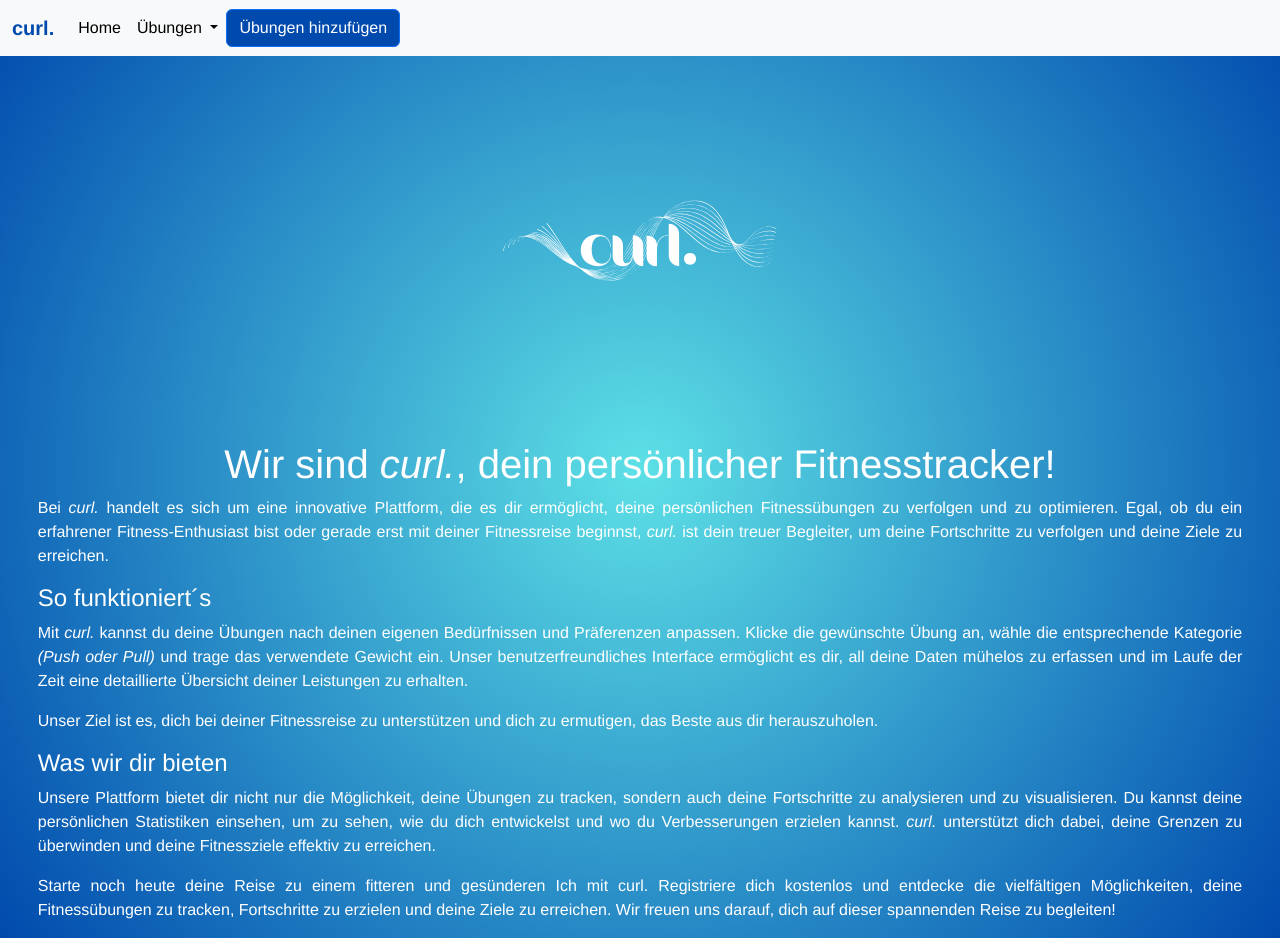
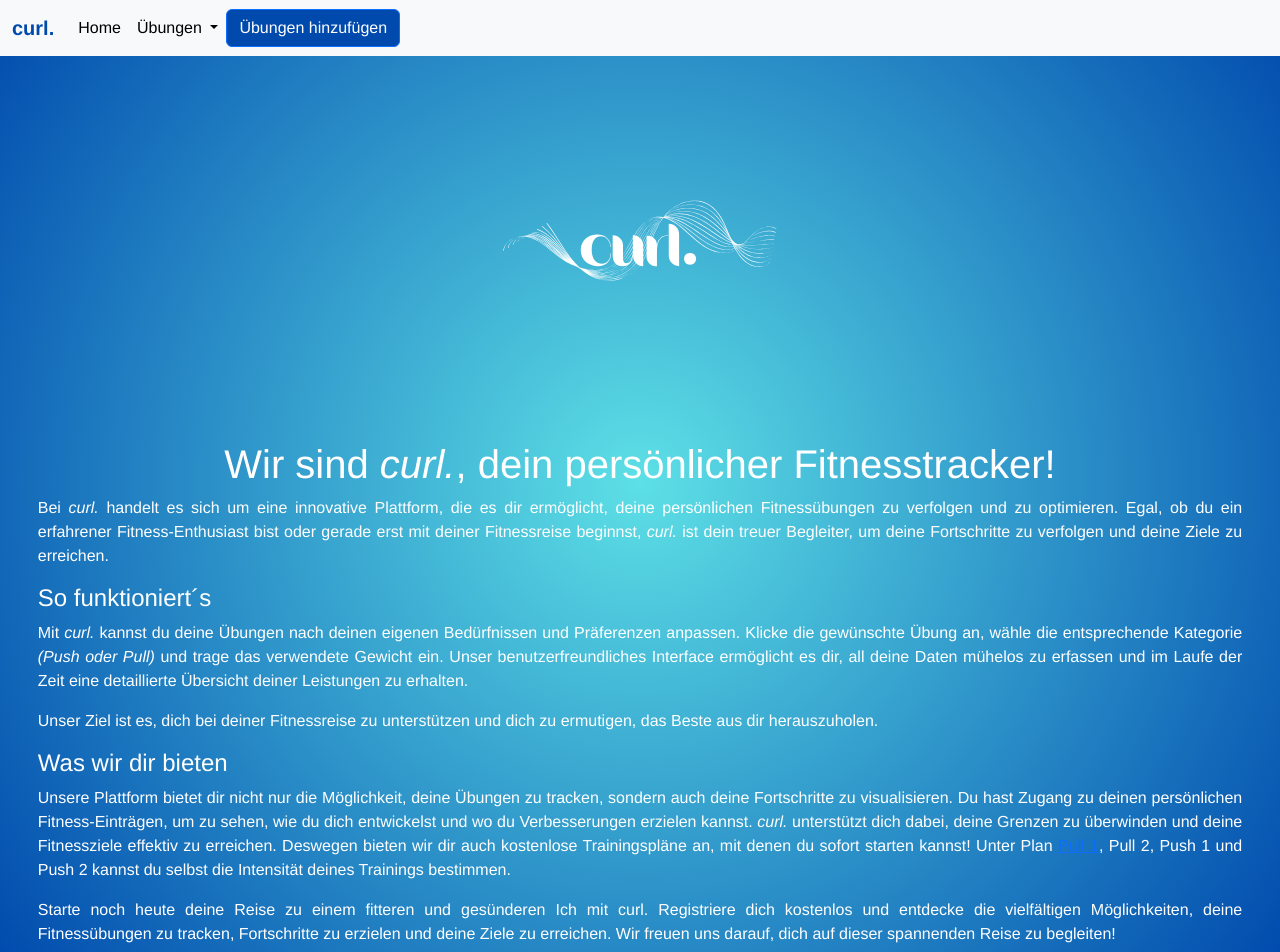
Before and after one commit to nkhelifi1/Frontend, a Vue app: page / in a window 1280 px wide. Shown: the top 952 px of the page. Built offline with nearby package versions, Linux system fonts and the light colour scheme.

Commit message:
Home Trainingsplan

```diff
--- a/src/components/ExerciseProWelcome.vue
+++ b/src/components/ExerciseProWelcome.vue
@@ -8,13 +8,13 @@
         <p>Unser Ziel ist es, dich bei deiner Fitnessreise zu unterstützen und dich zu ermutigen, das Beste aus dir herauszuholen.</p>
 
         <h4 style="text-align: left;  padding-left: 1cm;">Was wir dir bieten</h4>
-        <p>Unsere Plattform bietet dir nicht nur die Möglichkeit, deine Übungen zu tracken, sondern auch deine Fortschritte zu analysieren und zu visualisieren. Du kannst deine persönlichen Statistiken einsehen, um zu sehen, wie du dich entwickelst und wo du Verbesserungen erzielen kannst. <em>curl.</em> unterstützt dich dabei, deine Grenzen zu überwinden und deine Fitnessziele effektiv zu erreichen.</p>
+        <p>Unsere Plattform bietet dir nicht nur die Möglichkeit, deine Übungen zu tracken, sondern auch deine Fortschritte zu visualisieren. Du hast Zugang zu deinen persönlichen Fitness-Einträgen, um zu sehen, wie du dich entwickelst und wo du Verbesserungen erzielen kannst. <em>curl.</em> unterstützt dich dabei, deine Grenzen zu überwinden und deine Fitnessziele effektiv zu erreichen. Deswegen bieten wir dir auch kostenlose Trainingspläne an, mit denen du sofort starten kannst! Unter Plan <a href="../assets/PullEins.png" target="_blank" class="text-decoration-underline text-primary">Pull 1</a>, Pull 2, Push 1 und Push 2 kannst du selbst die Intensität deines Trainings bestimmen.</p>
 
         <p>Starte noch heute deine Reise zu einem fitteren und gesünderen Ich mit curl. Registriere dich kostenlos und entdecke die vielfältigen Möglichkeiten, deine Fitnessübungen zu tracken, Fortschritte zu erzielen und deine Ziele zu erreichen. Wir freuen uns darauf, dich auf dieser spannenden Reise zu begleiten!</p>
 
 
 
-    </div>
+</div>
 </template>
 
 <script>
```
Also changed, not shown: src/assets/PullEins.png (added).
